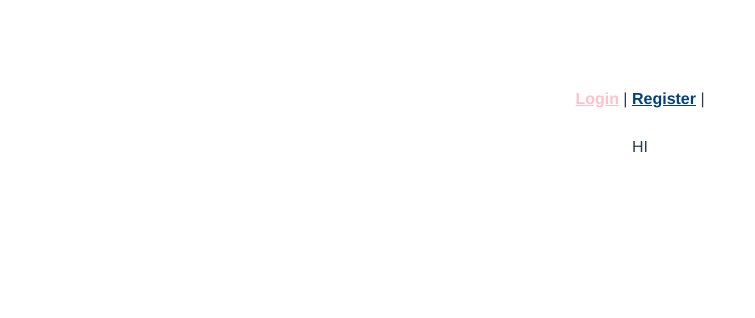
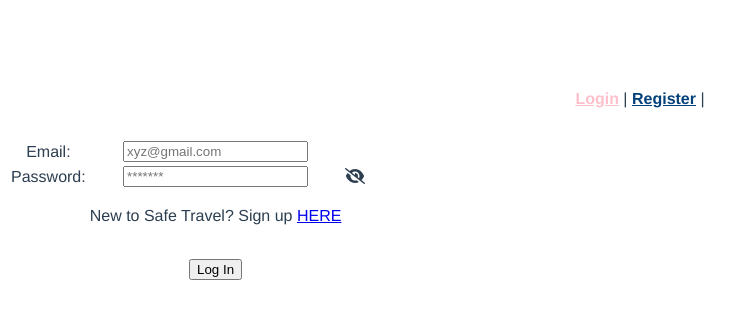
Before and after one commit to zhiaowei-2022/safe-travel, a Vue app: page / in a window 1280 px wide. Shown: the top 318 px of the page, without its empty margins (0-755 px from the left). Built offline with nearby package versions, Linux system fonts and the light colour scheme.

Commit message:
sign in function done

```diff
--- a/src/components/LoginPage.vue
+++ b/src/components/LoginPage.vue
@@ -1,5 +1,55 @@
 <template>
-  HI
+<div>
+    <table>
+        <tr>
+            <td>
+                <label for="email">Email: </label>
+            </td>
+            <td>
+                <input class="signInForm" v-model= "email" id="email" type="text" placeholder="xyz@gmail.com"> <br>
+            </td>
+        </tr>
+
+        <tr>
+            <td>
+                <label for="password">Password: </label>
+            </td>
+            <td>
+                <input class="signInForm" v-if="showPassword" id="password" v-model="password" type="text" placeholder="*******">
+                <input class="signInForm" v-else id="password" v-model="password" type="password" placeholder="*******"> <br>
+            </td>
+
+            <td>
+                <div v-if="showPassword" @click="toggleShow">
+                  <i class="fa-solid fa-eye"></i>
+                </div>
+                <div v-else @click="toggleShow">
+                    <i class="fa-solid fa-eye-slash"></i>
+                </div>
+            </td>
+        </tr>
+
+        <tr>
+            <td></td>
+            <td>
+                <p id="register"> New to Safe Travel? Sign up
+                  <router-link to="/registerrouter">HERE</router-link> </p>
+                  <router-view/>
+                 <br>
+
+                <button type="button" id="loginBtn" v-on:click="LogIn()"> Log In</button>
+            </td>
+        </tr>
+
+    </table>
+
+    <button @click="signOut" v-if="isLoggedIn"> Sign out</button>
+    <p v-if="isLoggedIn" id="displayUsername"> </p>
+
+
+
+
+</div>
 </template>
 
 <script>
```
